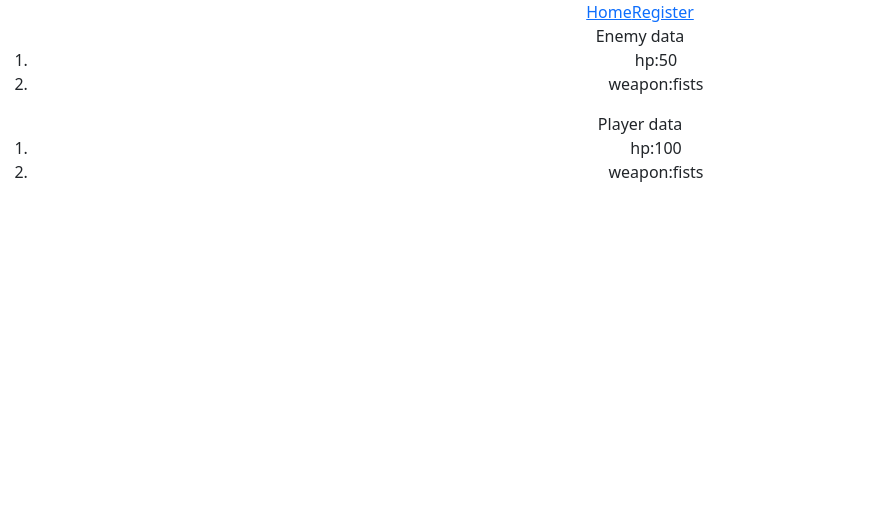
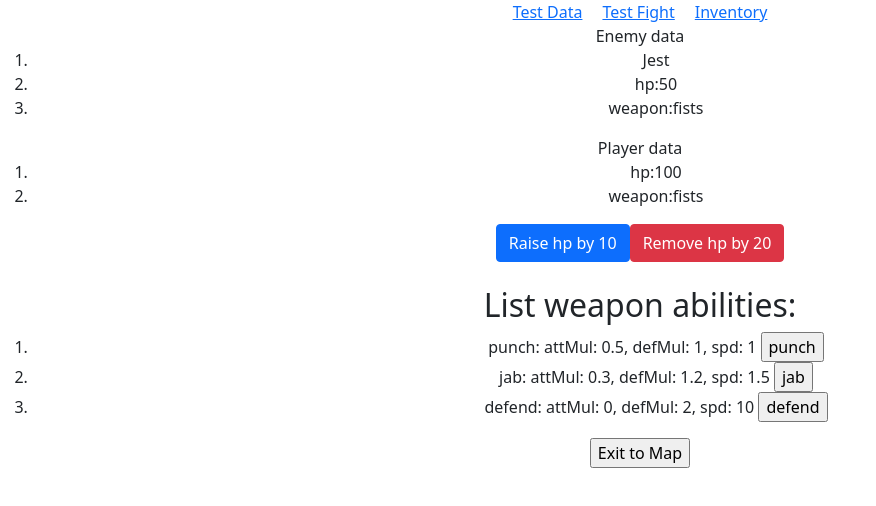
Before and after one commit to TimothyShepherd/Textbased-Adventure-Game, a React (Create React App) app: page /test_fight in a window 1280 px wide. Shown: the top 506 px of the page, without its empty margins (0-876 px from the left). Built offline with nearby package versions, Linux system fonts and the light colour scheme.

Commit message:
Added fight options and basic inventory separate page

```diff
--- a/src/App.css
+++ b/src/App.css
@@ -9,9 +9,12 @@
   }
 }
 
+.links {
+  margin:10px;
+}
+
 .App-header {
   background-color: #282c34;
-  min-height: 100vh;
   display: flex;
   flex-direction: column;
   align-items: center;
--- a/src/App.js
+++ b/src/App.js
@@ -1,27 +1,28 @@
 
 import './App.css';
 import { Par } from './Components/Parent.js';
-import { MockFight } from './store/Pages/Mock_fight';
+import { MockFight } from './Pages/Mock_fight';
 import {
   BrowserRouter as Router,
   Routes,
   Route,
   Link
 } from "react-router-dom";
-
+import { Inv } from './Pages/Inventory';
 function App() {
 
 
  return (
   <div className="App">
     <Router>
-    <Link to="/test_data">Home</Link>
-    <Link to="/test_fight">Register</Link>
+    <Link className="links" to="/test_data">Test Data</Link>
+    <Link className="links" to="/test_fight">Test Fight</Link>
+    <Link className="links" to="/inventory">Inventory</Link>
         <Routes>
 
           <Route path="/test_data" element={<Par />} />
-          <Route path="/test_fight" element={<MockFight enemy="Jester"/>} />
-
+          <Route path="/test_fight" element={<MockFight />} />
+          <Route path="/inventory" element={<Inv/>} />
         </Routes>
      </Router>
   </div>
--- a/src/Components/Parent.js
+++ b/src/Components/Parent.js
@@ -1,23 +1,49 @@
-
-import React from 'react';
+import {React,useEffect} from 'react';
 
 import Buttonks from './buttonsStore';
 import Options2 from './moreOptions';
 import BTNOutput from './TypeScript Start/Output';
+import { useNavigate } from 'react-router-dom';
+import { useSelector, useDispatch } from "react-redux";
+
 export function Par()  {
+    const navigate = useNavigate();
+    const player = useSelector(state => state.player)
+    const dispatch = useDispatch();
 
+    useEffect(() => {
+        // Update the document title using the browser API
+        if(player.currentTile=="enemy"){
+        navigate('/test_fight');
+        }
+        console.log("parent useEffect")
+      },[player.currentTile]);
+
+    const redirect=()=>{
+        dispatch({ type: 'tile', payload: "enemy" })
+    }
+
+    function setEnemy(e){
+        dispatch({ type: 'setEnemy', payload: e.target.value })
+    }
 
     return (
         <div>
 
-            <h2>This is a set of buttons that make an example of how to acquire and modify player variables
+            <h2 className="App-header">This set of buttons change conditions and send you to fight "Auto redirection based on conditions"</h2>
+                <input type="button" value="redirect to fight -if- its present" onClick={redirect}/>
+                <input type="button" value="Jester" onClick={setEnemy}/>
+                <input type="button" value="Bucaneer" onClick={setEnemy}/>
+                <input type="button" value="First_Mate" onClick={setEnemy}/>
+                <input type="button" value="Pirate_lord" onClick={setEnemy}/>
+            <h2 className="App-header">This is a set of buttons that make an example of how to acquire and modify player variables
                 BTNOutput has the way of acquiring data
                 Buttonks has the way of modifying data
 
             </h2>
             <BTNOutput/>
             <Buttonks/>
-            <h2>The following allows access and printing of crucial stats for the weapons. Allows for weapon switching
+            <h2 className="App-header">The following allows access and printing of crucial stats for the weapons. Allows for weapon switching
                 and displays the skills each item allows, as well as the multiplier each one has.
 
             </h2>
--- a/src/Components/moreOptions.js
+++ b/src/Components/moreOptions.js
@@ -26,7 +26,7 @@ const Options2 = () => {
     return (
         <div >
             <h1>Your current weapon is: {player.currentWeapon}</h1>
-            <select onChange={weaponSelect} id="weapon">
+            <select onChange={weaponSelect} value={currentWeapon} id="weapon">
                 {
                     Object.keys(inventory).map((weapon) =>
                         <option key={weapon} value={weapon}>{weapon}</option>
--- /dev/null
+++ b/src/Pages/Inventory.js
@@ -0,0 +1,23 @@
+import {React,useEffect} from 'react';
+
+import Options2 from '../Components/moreOptions.js';
+import { useNavigate } from 'react-router-dom';
+import { useSelector, useDispatch } from "react-redux";
+
+export function Inv()  {
+    const navigate = useNavigate();
+    const player = useSelector(state => state.player)
+
+    const redirect = ()=>{
+        navigate("/test_fight")
+    }
+
+    return (
+        <div>
+            <h2 className="App-header">This set of buttons change conditions and send you to fight "Auto redirection based on conditions"</h2>
+                <input type="button" value="redirect to fight -if- its present" onClick={redirect}/>
+
+            <Options2/>
+        </div>
+    )
+}
--- /dev/null
+++ b/src/Pages/Mock_fight.js
@@ -0,0 +1,82 @@
+import {React,useEffect,useState} from 'react';
+import { useDispatch, useSelector } from "react-redux";
+import { useNavigate } from 'react-router-dom';
+
+export function MockFight(props)  {
+    console.log("Mock Fight Rendered")
+    const state = useSelector(state=>state)
+    const player = state.player;
+    const enemy = state.enemies.current;
+    const navigate = useNavigate();
+    const dispatch = useDispatch();
+    const items = state.items;
+    const abilities = state.abilities;
+    useEffect(() => {
+        // Update the document title using the browser API
+        if(player.currentTile=="none"){
+        navigate('/test_data');
+        }
+      },[player]);
+
+    const mapExit = ()=>{
+        dispatch({ type: 'tile', payload: "none" })
+    }
+    const hpInc=()=>{
+        dispatch({ type: 'hpInc', payload: 15 })
+    }
+
+    const hpDec=()=>{
+        dispatch({ type: 'hpDec', payload: 20 })
+    }
+
+    const action=(e)=>{
+        //as String
+        let current = e.target.value
+        let att = items[player.currentWeapon].att
+        let attMul = abilities[current].attMul
+        let damage = attMul*att
+        let newhp = ((enemy.hp-damage)).toFixed()
+        let newxp = enemy.xp
+        if(newhp<=0){
+            newhp = 0
+            dispatch({ type: 'addXp', payload: enemy.xp })
+            newxp = 0;
+        }
+        let newenemy=({...enemy,hp:newhp,xp:newxp})
+        dispatch({ type: 'dmgEnemy', payload: newenemy })
+
+    }
+
+    return (
+        <div>
+            <div className="enemy">
+                Enemy data
+                <ol>
+                <li>{enemy.name}</li>
+                <li>hp:{enemy.hp}</li>
+                <li>weapon:{enemy.weapon}</li>
+            </ol>
+            </div>
+            <div className="player">
+            Player data
+            <ol>
+                <li>hp:{player.hp}</li>
+                <li>weapon:{player.currentWeapon}</li>
+            </ol>
+            </div>
+            <button onClick={hpInc} className="btn btn-primary"> Raise hp by 10</button>
+            <button onClick={hpDec} className="btn btn-danger"> Remove hp by 20</button><br /><br />
+            <h2>List weapon abilities: </h2><ol>
+                {items[player.currentWeapon].skills.map((c) => <li key={c}>{"\t"+c+":"+Object.keys(abilities[c]).map((multiplier) =>  "\t" + multiplier + ": " + abilities[c][multiplier])}
+                &nbsp;<input type="button" value={c} onClick={action} /></li>
+
+                )
+
+                }
+
+            </ol>
+
+            <input type="button" value="Exit to Map" onClick={mapExit}/>
+        </div>
+    )
+}
--- a/src/store/index.js
+++ b/src/store/index.js
@@ -4,6 +4,7 @@ import { createStore } from "redux";
 const initialState = {
     gold: 0,
     player: {
+        currentTile:"general",
         hp:100,
         x: 0,
         y: 0,
@@ -49,8 +50,8 @@ const initialState = {
         counter: { attMul: 1, defMul: 1.5, spd: 2 },
 
         //Fist and boxing_gloves
-        punch: { attMul: .5, defMul: .8, spd: 1 },
-        jab: { attMul: .3, defMul: .9, spd: 1.5 },
+        punch: { attMul: .5, defMul: 1, spd: 1 },
+        jab: { attMul: .3, defMul: 1.2, spd: 1.5 },
         overhead: { attMul: 2, defMul: .6, spd: .5 }
     },
     //On defeat, drop weapon and
@@ -78,7 +79,13 @@ const initialState = {
             hp:100,
             weapon:"sword",
             xp:0
-        }
+        },
+        current:{
+            name:"Jest",
+            hp:50,
+            weapon:"fists",
+            xp:50
+    }
     }
 
 
@@ -196,6 +203,24 @@ const counterModify = (state = initialState, action) => {
         return { ...state, player }
     }
 
+    if (action.type === "tile") {
+        let value = action.payload
+        let player = { ...state.player, currentTile: value }
+        return { ...state, player }
+    }
+
+    if(action.type === "dmgEnemy"){
+        let value = action.payload
+        let enemies = {...state.enemies,current:value}
+        return {...state,enemies}
+    }
+
+    if(action.type ==="setEnemy"){
+        let value = state.enemies[action.payload];
+        let enemies = {...state.enemies, current:value}
+        return {...state,enemies}
+
+    }
 
     return state;
 }
```
